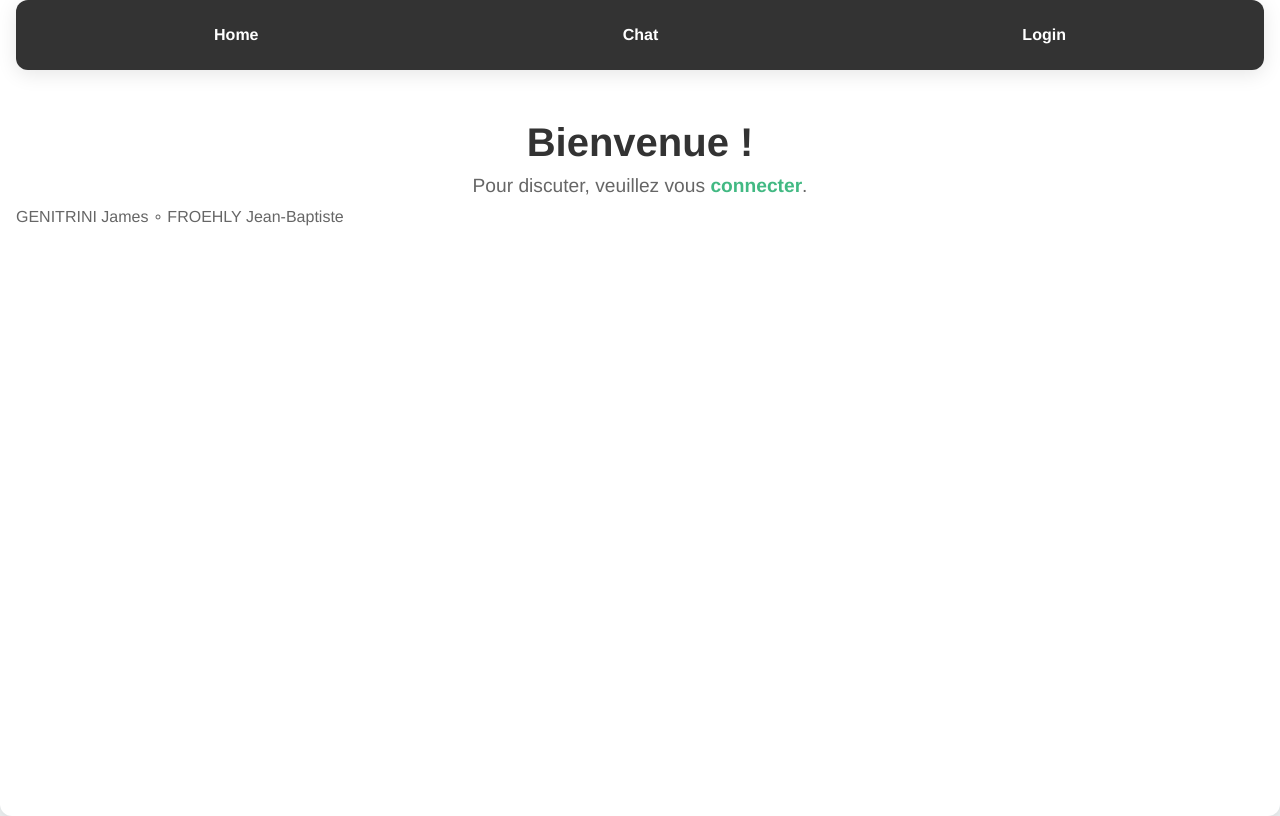
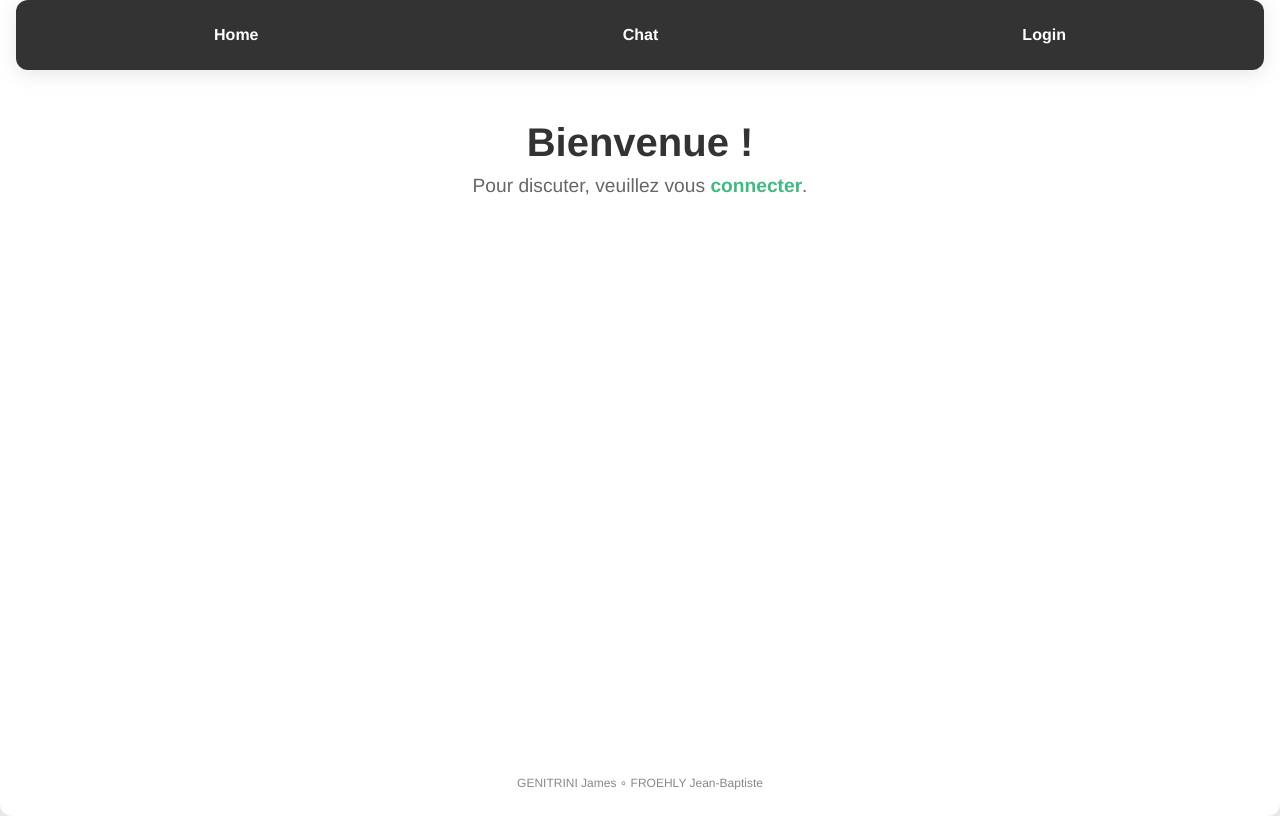
Before and after one commit to sirthirrygolooo/miniProjetCW, a Vue app in the folder frontend/: page /home in a window 1280 px wide. Built offline with nearby package versions, Linux system fonts and the light colour scheme; no server answers.

Commit message:
nos ptits noms

```diff
--- a/frontend/public/index.html
+++ b/frontend/public/index.html
@@ -8,6 +8,7 @@
 </head>
 <body>
   <div id="app"></div>
+  <p class="nosNoms">GENITRINI James ∘ FROEHLY Jean-Baptiste</p>
   <script src="/js/app.js"></script>
 </body>
 </html>
--- a/frontend/public/style.css
+++ b/frontend/public/style.css
@@ -190,3 +190,14 @@ a:hover {
 .fade-in {
   animation: fadeIn 0.5s ease-in-out;
 }
+
+.nosNoms {
+  position: absolute;
+  bottom: 0;
+  left: 50%;
+  transform: translateX(-50%);
+  font-size: 12px;
+  color: #888;
+  text-align: center;
+  margin-bottom: 10px;
+}
--- a/frontend/src/views/HomeView.vue
+++ b/frontend/src/views/HomeView.vue
@@ -1,7 +1,6 @@
 <template>
   <div class="home">
     <HomePage></HomePage>
-    <p class="nosNoms">GENITRINI James ∘ FROEHLY Jean-Baptiste</p>
   </div>
 </template>
 
```
